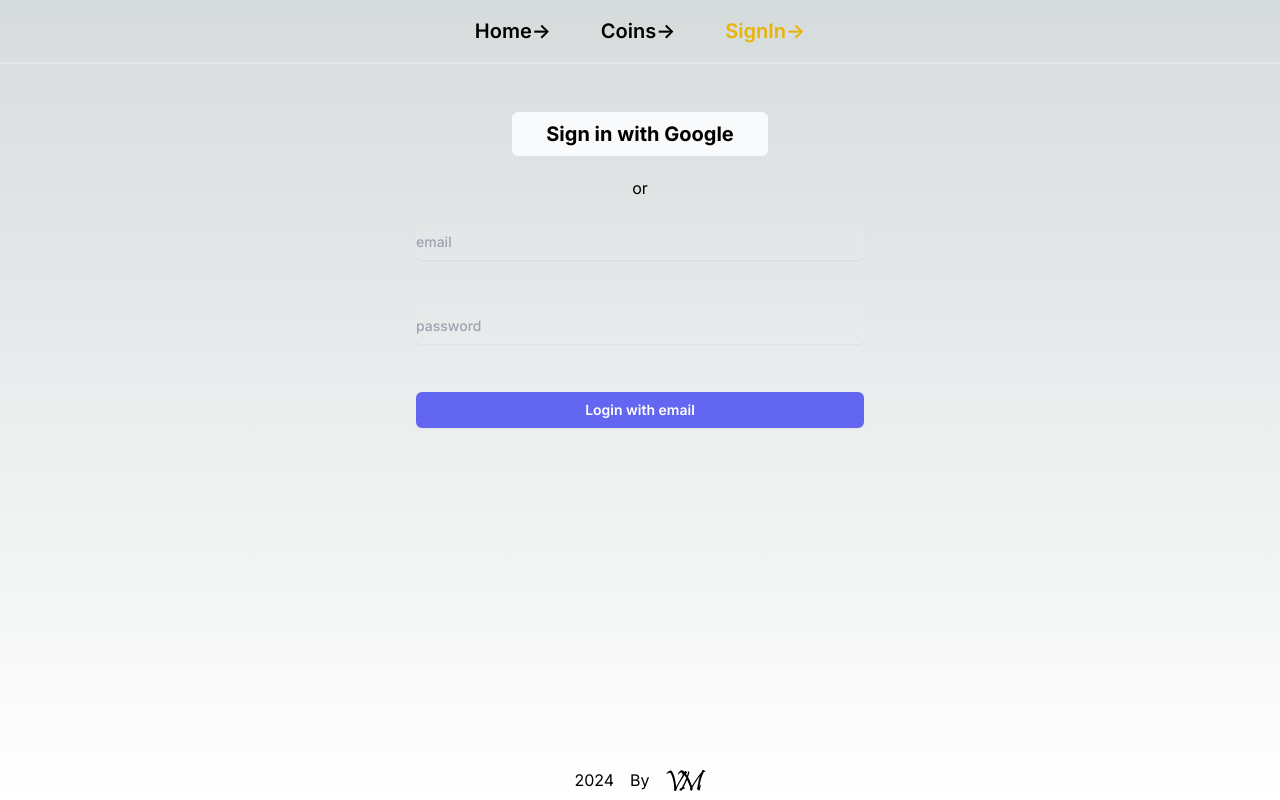
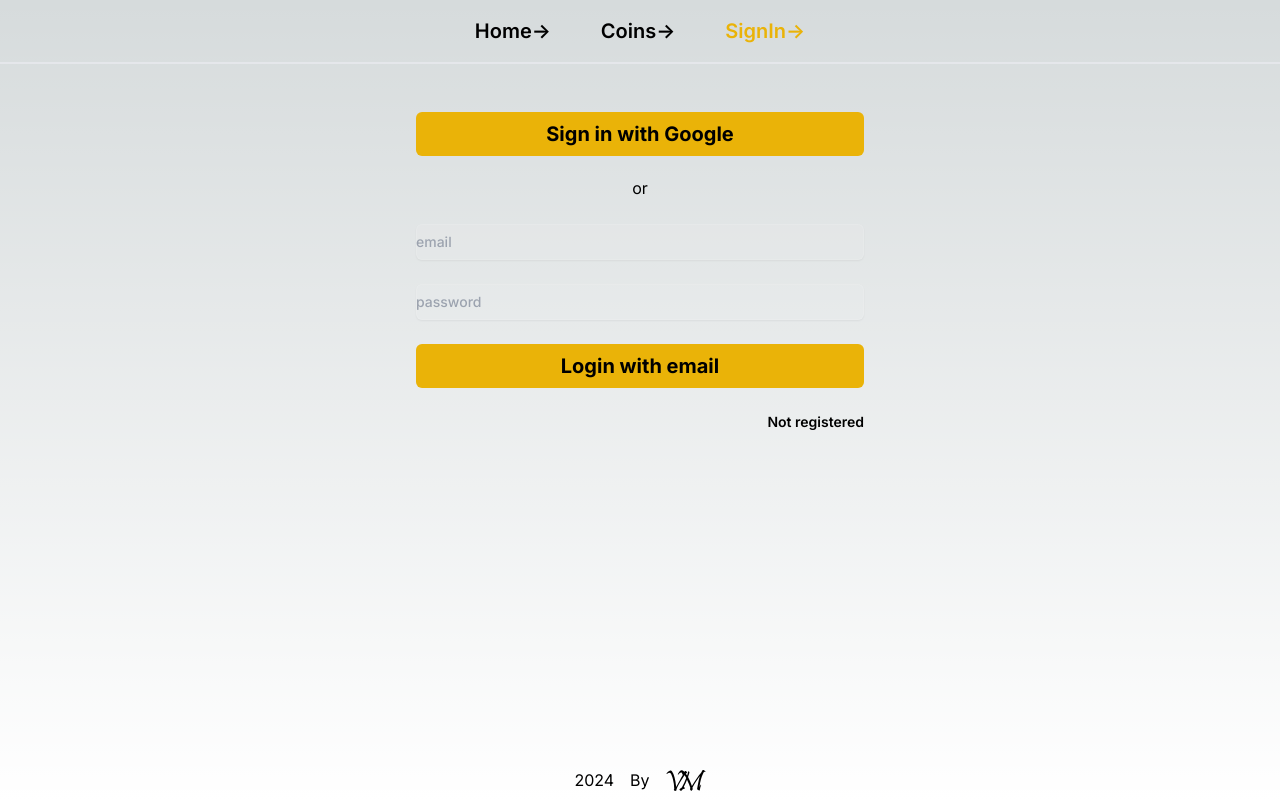
Before and after one commit to vlmakh/my-crypto-next, a Next.js app: page /signin in a window 1280 px wide. Built offline with nearby package versions, Linux system fonts and the light colour scheme; no server answers.

Commit message:
update bnt styles

```diff
--- a/src/components/ui/SigninEmailForm.tsx
+++ b/src/components/ui/SigninEmailForm.tsx
@@ -2,6 +2,7 @@ import { Formik, Form, Field, ErrorMessage } from "formik";
 import * as yup from "yup";
 import { useUserStore } from "@/configs/store";
 import { ICredentials, IResetForm } from "@/types";
+import Link from "next/link";
 
 let schema = yup.object().shape({
   email: yup.string().email().required(),
@@ -15,8 +16,8 @@ export const SigninEmailForm = () => {
     values: ICredentials,
     { resetForm }: IResetForm
   ) => {
-      signinEmail(values);
-      resetForm();
+    signinEmail(values);
+    resetForm();
   };
 
   return (
@@ -28,48 +29,50 @@ export const SigninEmailForm = () => {
       }}
       validationSchema={schema}
     >
-      <Form className="">
+      <Form className="space-y-6 mt-6">
         <label
           htmlFor="email"
-          className="relative block text-sm font-medium leading-6 text-white py-6"
+          className="relative block text-sm font-medium leading-6 text-white"
         >
           <Field
             name="email"
             type="text"
             placeholder="email"
-            className="block w-full rounded-md border-0 bg-white/5 py-1.5 text-white shadow-sm ring-1 ring-inset ring-white/10 focus:ring-2 focus:ring-inset focus:ring-indigo-500 sm:text-sm sm:leading-6"
+            className="block w-full rounded-md border-0 bg-white/5 py-1.5 text-white shadow-sm ring-1 ring-inset ring-white/10 focus:ring-2 focus:ring-inset focus:ring-yellow-500 sm:text-sm sm:leading-6"
           />
           <ErrorMessage
             component="div"
             name="email"
-            className="absolute bottom-0 right-0"
+            className="absolute bottom-0 right-2 text-sm"
           />
         </label>
 
         <label
           htmlFor="password"
-          className="relative block text-sm font-medium leading-6 text-white py-6"
+          className="relative block text-sm font-medium leading-6 text-white"
         >
           <Field
             name="password"
             type="password"
             placeholder="password"
             autoComplete="off"
-            className="block w-full rounded-md border-0 bg-white/5 py-1.5 text-white shadow-sm ring-1 ring-inset ring-white/10 focus:ring-2 focus:ring-inset focus:ring-indigo-500 sm:text-sm sm:leading-6"
+            className="block w-full rounded-md border-0 bg-white/5 py-1.5 text-white shadow-sm ring-1 ring-inset ring-white/10 focus:ring-2 focus:ring-inset focus:ring-yellow-500 sm:text-sm sm:leading-6"
           />
           <ErrorMessage
             component="div"
             name="password"
-            className="absolute bottom-0 right-0"
+            className="absolute bottom-0 right-2 text-xs"
           />
         </label>
 
         <button
           type="submit"
-          className="mt-6 disabled:opacity-40 flex w-full justify-center rounded-md bg-indigo-500 px-3 py-1.5 text-sm font-semibold leading-6 text-white shadow-sm hover:bg-indigo-400 focus-visible:outline focus-visible:outline-2 focus-visible:outline-offset-2 focus-visible:outline-indigo-500"
+          className="disabled:opacity-40 bg-yellow-500 mt-12 py-2 w-full rounded-md text-black text-xl font-bold hover:bg-yellow-300 transition-colors"
         >
           Login with email
         </button>
+
+        <Link href="/signup" className="block text-right text-sm font-semibold transition-colors hover:text-yellow-500">Not registered</Link>
       </Form>
     </Formik>
   );
--- a/src/components/ui/SigninGoogleBtn.tsx
+++ b/src/components/ui/SigninGoogleBtn.tsx
@@ -11,7 +11,7 @@ export const SigninGoogleBtn = () => {
 
   return (
     <button
-      className="mt-12 py-2 w-64 rounded-md bg-gray-50 text-black text-xl font-bold hover:bg-yellow-500 transition-colors"
+      className="mt-12 py-2 w-full rounded-md bg-yellow-500 text-black text-xl font-bold hover:bg-yellow-300 transition-colors"
       onClick={handleSigninGoogle}
     >
       Sign in with Google
```
